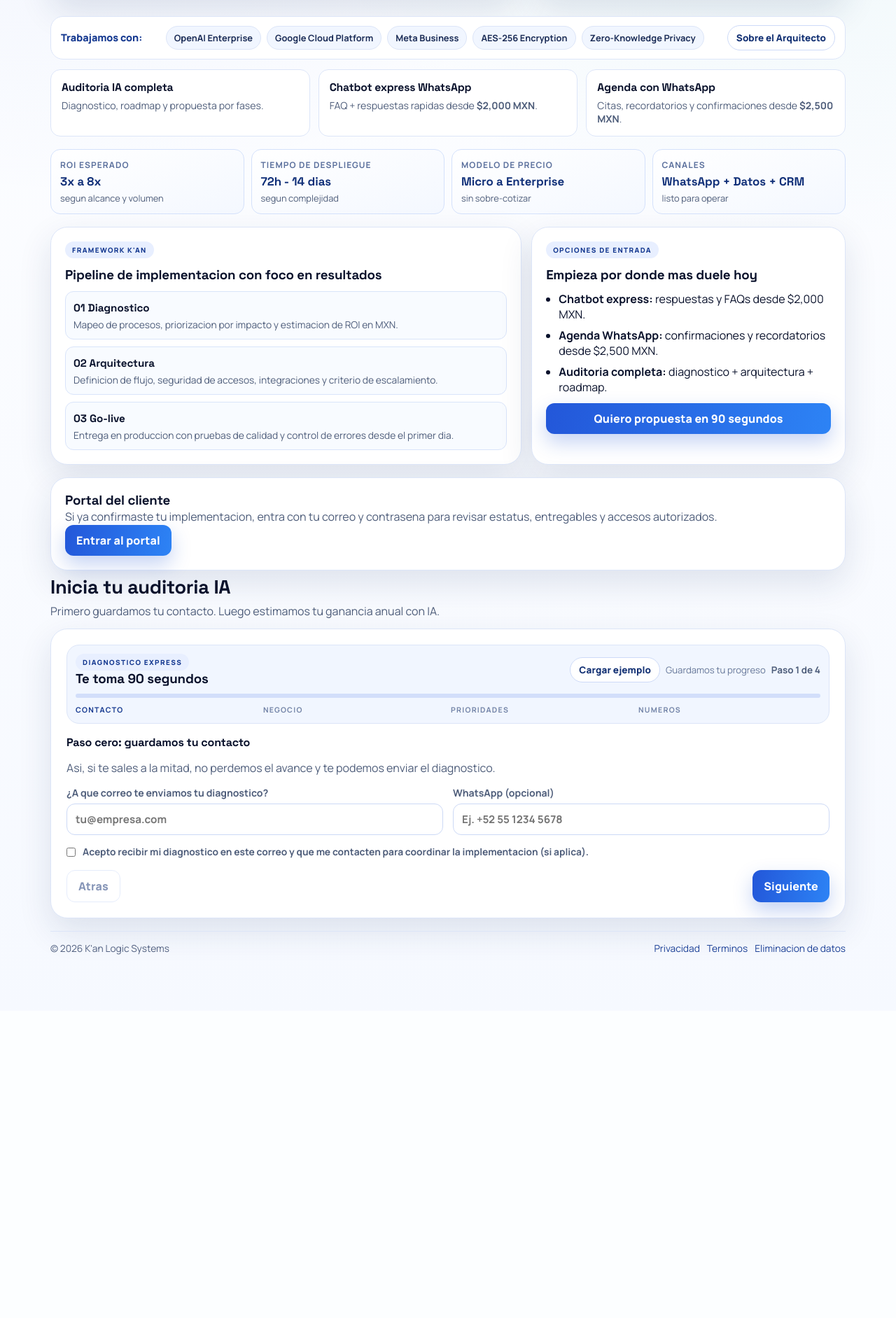
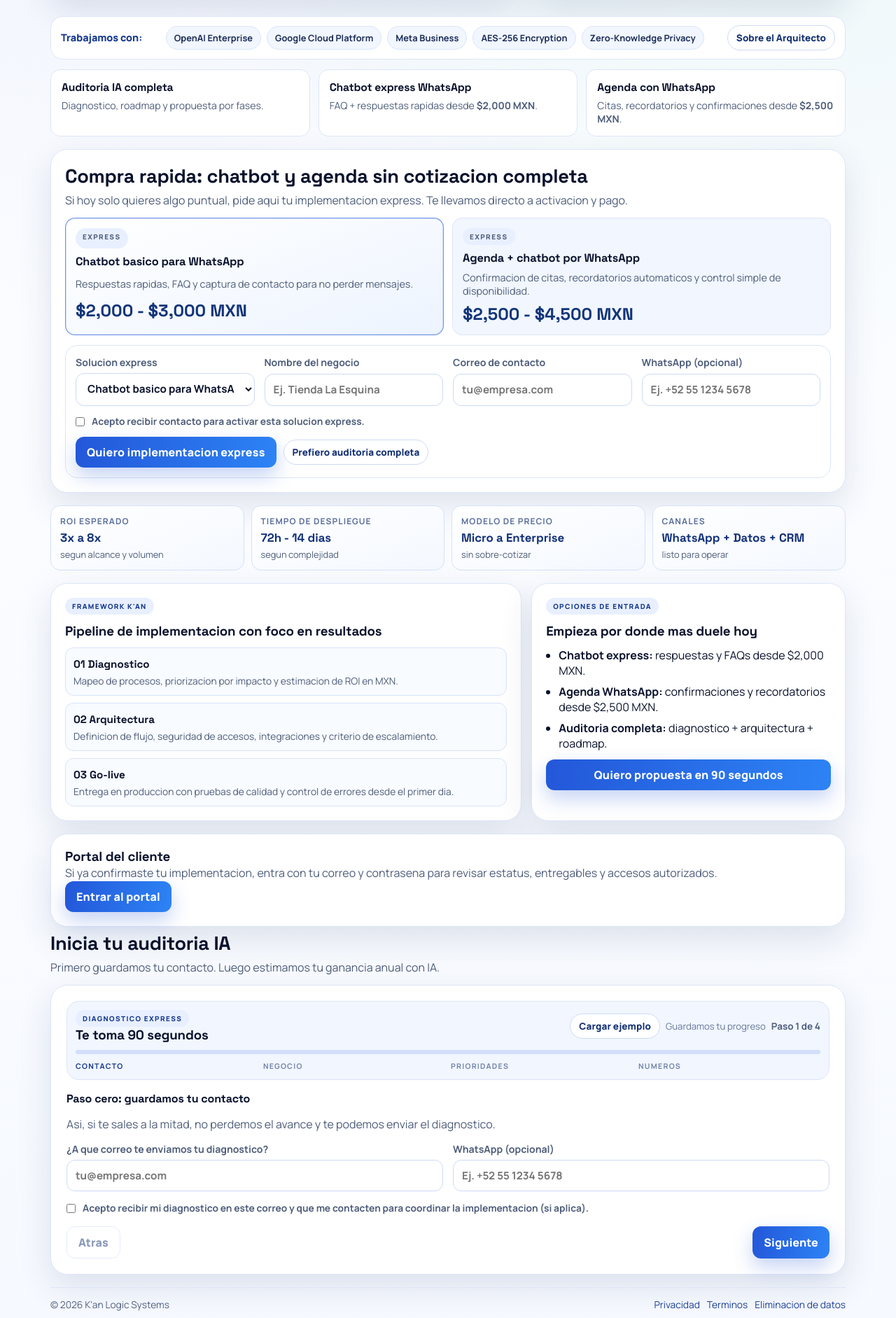
Before and after one commit to raulmendez4ee24/inversiones_reparadas, a FastAPI app: page / in a window 1280 px wide. Shown: the part 744-2627 px from the top of the page at 70% size. Before the commit the page ends 2108 px from the top, so only its background shows below. Run offline with FastAPI, Linux system fonts and the light colour scheme.

Commit message:
add quick-start chatbot order flow on homepage

```diff
--- a/app/main.py
+++ b/app/main.py
@@ -170,6 +170,68 @@ def _payment_url_for_method(
     )
 
 
+def _build_quick_payload(
+    quick_offer: str,
+    company_name: str,
+    contact_email: str,
+    contact_whatsapp: str,
+) -> BusinessInput:
+    offer_key = (quick_offer or "").strip().lower()
+    if offer_key not in {"chatbot_whatsapp", "agenda_chatbot"}:
+        offer_key = "chatbot_whatsapp"
+
+    company = (company_name or "").strip() or "Negocio local"
+    email = (contact_email or "").strip() or None
+    whatsapp = (contact_whatsapp or "").strip() or None
+
+    if offer_key == "agenda_chatbot":
+        return BusinessInput(
+            company_name=company,
+            industry="Servicios",
+            business_focus="Agenda y confirmacion de citas por WhatsApp",
+            region="Mexico",
+            team_size=1,
+            employee_band="1-5",
+            transaction_volume="bajo",
+            tooling_level="solo_whatsapp",
+            manual_hours_per_week=6,
+            selected_modules=["whatsapp_ventas", "eficiencia_administrativa"],
+            processes="agenda, citas, confirmaciones y recordatorios",
+            bottlenecks=(
+                "Confirmamos citas manualmente por chat y se pierden espacios "
+                "por falta de recordatorios automaticos."
+            ),
+            systems="WhatsApp",
+            goals="Automatizar agenda, confirmaciones y seguimiento por WhatsApp.",
+            budget_range="$2,500 - $4,500 MXN",
+            contact_email=email,
+            contact_whatsapp=whatsapp,
+        )
+
+    return BusinessInput(
+        company_name=company,
+        industry="Comercio",
+        business_focus="Atencion y ventas por WhatsApp con chatbot basico",
+        region="Mexico",
+        team_size=1,
+        employee_band="1-5",
+        transaction_volume="bajo",
+        tooling_level="solo_whatsapp",
+        manual_hours_per_week=6,
+        selected_modules=["whatsapp_ventas"],
+        processes="mensajes entrantes, FAQ y seguimiento de prospectos",
+        bottlenecks=(
+            "Responder mensajes manualmente quita tiempo y provoca "
+            "que algunos prospectos se pierdan sin seguimiento."
+        ),
+        systems="WhatsApp",
+        goals="Activar chatbot rapido para responder FAQ y captar datos de contacto.",
+        budget_range="$2,000 - $3,000 MXN",
+        contact_email=email,
+        contact_whatsapp=whatsapp,
+    )
+
+
 class AIReplyRequest(BaseModel):
     message: str
     channel: str | None = None
@@ -214,6 +276,29 @@ async def ai_health():
     else:
         code = 503
     return JSONResponse(status, status_code=code)
+
+
+@app.post("/quick-start")
+async def quick_start(
+    quick_offer: str = Form("chatbot_whatsapp"),
+    company_name: str = Form(...),
+    contact_email: str = Form(...),
+    contact_whatsapp: str = Form(""),
+    consent_contact: str = Form(""),
+):
+    if consent_contact not in ("1", "true", "on", "si", "yes"):
+        return RedirectResponse(url="/#quick-order", status_code=303)
+
+    payload = _build_quick_payload(
+        quick_offer=quick_offer,
+        company_name=company_name,
+        contact_email=contact_email,
+        contact_whatsapp=contact_whatsapp,
+    )
+    output = run_analysis(payload)
+    lead_id, _ = save_lead(DB_PATH, payload, output)
+
+    return RedirectResponse(url=f"/onboarding/{lead_id}", status_code=303)
 
 
 @app.get("/", response_class=HTMLResponse)
--- a/app/static/styles.css
+++ b/app/static/styles.css
@@ -343,6 +343,76 @@ h4 {
   margin: 0;
   color: var(--muted);
   font-size: 0.88rem;
+}
+
+.quick-order {
+  margin-bottom: 18px;
+  display: grid;
+  gap: 14px;
+}
+
+.quick-order:hover {
+  transform: none;
+}
+
+.quick-offer-grid {
+  display: grid;
+  gap: 12px;
+  grid-template-columns: repeat(auto-fit, minmax(240px, 1fr));
+}
+
+.quick-offer-card {
+  border: 1px solid var(--line);
+  border-radius: var(--radius-md);
+  padding: 14px;
+  background: var(--surface-soft);
+  display: grid;
+  gap: 8px;
+  cursor: pointer;
+  transition: border-color 0.2s ease, box-shadow 0.2s ease, transform 0.2s ease;
+}
+
+.quick-offer-card:hover {
+  transform: translateY(-1px);
+  border-color: rgba(35, 87, 217, 0.36);
+}
+
+.quick-offer-card.active {
+  border-color: rgba(35, 87, 217, 0.62);
+  background: linear-gradient(160deg, #ffffff 0%, #edf4ff 100%);
+  box-shadow: inset 0 0 0 1px rgba(35, 87, 217, 0.16);
+}
+
+.quick-offer-card h3 {
+  font-size: 1.02rem;
+}
+
+.quick-offer-card p {
+  margin: 0;
+  color: var(--muted);
+  font-size: 0.9rem;
+}
+
+.quick-offer-card strong {
+  font-family: "Space Grotesk", sans-serif;
+  font-size: 1.5rem;
+  color: #123579;
+}
+
+.quick-order-form {
+  display: grid;
+  gap: 12px;
+  border: 1px solid var(--line);
+  border-radius: var(--radius-lg);
+  background: var(--surface);
+  padding: 14px;
+}
+
+.quick-order-actions {
+  display: flex;
+  gap: 10px;
+  align-items: center;
+  flex-wrap: wrap;
 }
 
 .impact-ribbon {
@@ -1245,6 +1315,19 @@ button:hover,
     width: 120px;
     height: 120px;
   }
+
+  .quick-offer-grid {
+    grid-template-columns: 1fr;
+  }
+
+  .quick-order-actions {
+    display: grid;
+    grid-template-columns: 1fr;
+  }
+
+  .quick-order-actions > * {
+    width: 100%;
+  }
 }
 
 @media (prefers-reduced-motion: reduce) {
--- a/app/templates/index.html
+++ b/app/templates/index.html
@@ -83,14 +83,73 @@
         <h3>Auditoria IA completa</h3>
         <p>Diagnostico, roadmap y propuesta por fases.</p>
       </a>
-      <a class="offer-item" href="#diagnostico">
+      <a class="offer-item" href="#quick-order" data-quick-offer="chatbot_whatsapp">
         <h3>Chatbot express WhatsApp</h3>
         <p>FAQ + respuestas rapidas desde <strong>$2,000 MXN</strong>.</p>
       </a>
-      <a class="offer-item" href="#diagnostico">
+      <a class="offer-item" href="#quick-order" data-quick-offer="agenda_chatbot">
         <h3>Agenda con WhatsApp</h3>
         <p>Citas, recordatorios y confirmaciones desde <strong>$2,500 MXN</strong>.</p>
       </a>
+    </section>
+
+    <section class="quick-order card" id="quick-order">
+      <div class="section-title">
+        <h2>Compra rapida: chatbot y agenda sin cotizacion completa</h2>
+        <p>
+          Si hoy solo quieres algo puntual, pide aqui tu implementacion express.
+          Te llevamos directo a activacion y pago.
+        </p>
+      </div>
+
+      <div class="quick-offer-grid">
+        <article class="quick-offer-card active" data-offer="chatbot_whatsapp" aria-selected="true">
+          <p class="pill mini">Express</p>
+          <h3>Chatbot basico para WhatsApp</h3>
+          <p>Respuestas rapidas, FAQ y captura de contacto para no perder mensajes.</p>
+          <strong>$2,000 - $3,000 MXN</strong>
+        </article>
+        <article class="quick-offer-card" data-offer="agenda_chatbot" aria-selected="false">
+          <p class="pill mini">Express</p>
+          <h3>Agenda + chatbot por WhatsApp</h3>
+          <p>Confirmacion de citas, recordatorios automaticos y control simple de disponibilidad.</p>
+          <strong>$2,500 - $4,500 MXN</strong>
+        </article>
+      </div>
+
+      <form class="quick-order-form" method="post" action="/quick-start">
+        <div class="grid">
+          <label>
+            Solucion express
+            <select name="quick_offer" required>
+              <option value="chatbot_whatsapp" selected>Chatbot basico para WhatsApp ($2,000 - $3,000)</option>
+              <option value="agenda_chatbot">Agenda + chatbot por WhatsApp ($2,500 - $4,500)</option>
+            </select>
+          </label>
+          <label>
+            Nombre del negocio
+            <input type="text" name="company_name" placeholder="Ej. Tienda La Esquina" required />
+          </label>
+          <label>
+            Correo de contacto
+            <input type="email" name="contact_email" placeholder="tu@empresa.com" required />
+          </label>
+          <label>
+            WhatsApp (opcional)
+            <input type="text" name="contact_whatsapp" placeholder="Ej. +52 55 1234 5678" />
+          </label>
+        </div>
+
+        <label class="consent">
+          <input type="checkbox" name="consent_contact" required />
+          <span>Acepto recibir contacto para activar esta solucion express.</span>
+        </label>
+
+        <div class="quick-order-actions">
+          <button type="submit">Quiero implementacion express</button>
+          <a class="ghost" href="#diagnostico">Prefiero auditoria completa</a>
+        </div>
+      </form>
     </section>
 
     <section class="impact-ribbon">
@@ -412,6 +471,39 @@
     </footer>
   </main>
   <script>
+    const quickOfferSelect = document.querySelector('select[name="quick_offer"]');
+    const quickOfferCards = Array.from(document.querySelectorAll(".quick-offer-card"));
+    const quickOfferTriggers = Array.from(document.querySelectorAll("[data-quick-offer]"));
+
+    const setQuickOffer = (offer) => {
+      if (!quickOfferSelect) return;
+      const selected = offer === "agenda_chatbot" ? "agenda_chatbot" : "chatbot_whatsapp";
+      quickOfferSelect.value = selected;
+      quickOfferCards.forEach((card) => {
+        const active = card.dataset.offer === selected;
+        card.classList.toggle("active", active);
+        card.setAttribute("aria-selected", active ? "true" : "false");
+      });
+    };
+
+    if (quickOfferSelect) {
+      quickOfferTriggers.forEach((trigger) => {
+        trigger.addEventListener("click", () => {
+          setQuickOffer(trigger.dataset.quickOffer || "chatbot_whatsapp");
+        });
+      });
+      quickOfferCards.forEach((card) => {
+        card.addEventListener("click", () => {
+          setQuickOffer(card.dataset.offer || "chatbot_whatsapp");
+          quickOfferSelect.focus();
+        });
+      });
+      quickOfferSelect.addEventListener("change", () => {
+        setQuickOffer(quickOfferSelect.value);
+      });
+      setQuickOffer(quickOfferSelect.value || "chatbot_whatsapp");
+    }
+
     const form = document.querySelector(".diagnostic-form");
     if (form) {
       const steps = Array.from(form.querySelectorAll(".form-step"));
```
